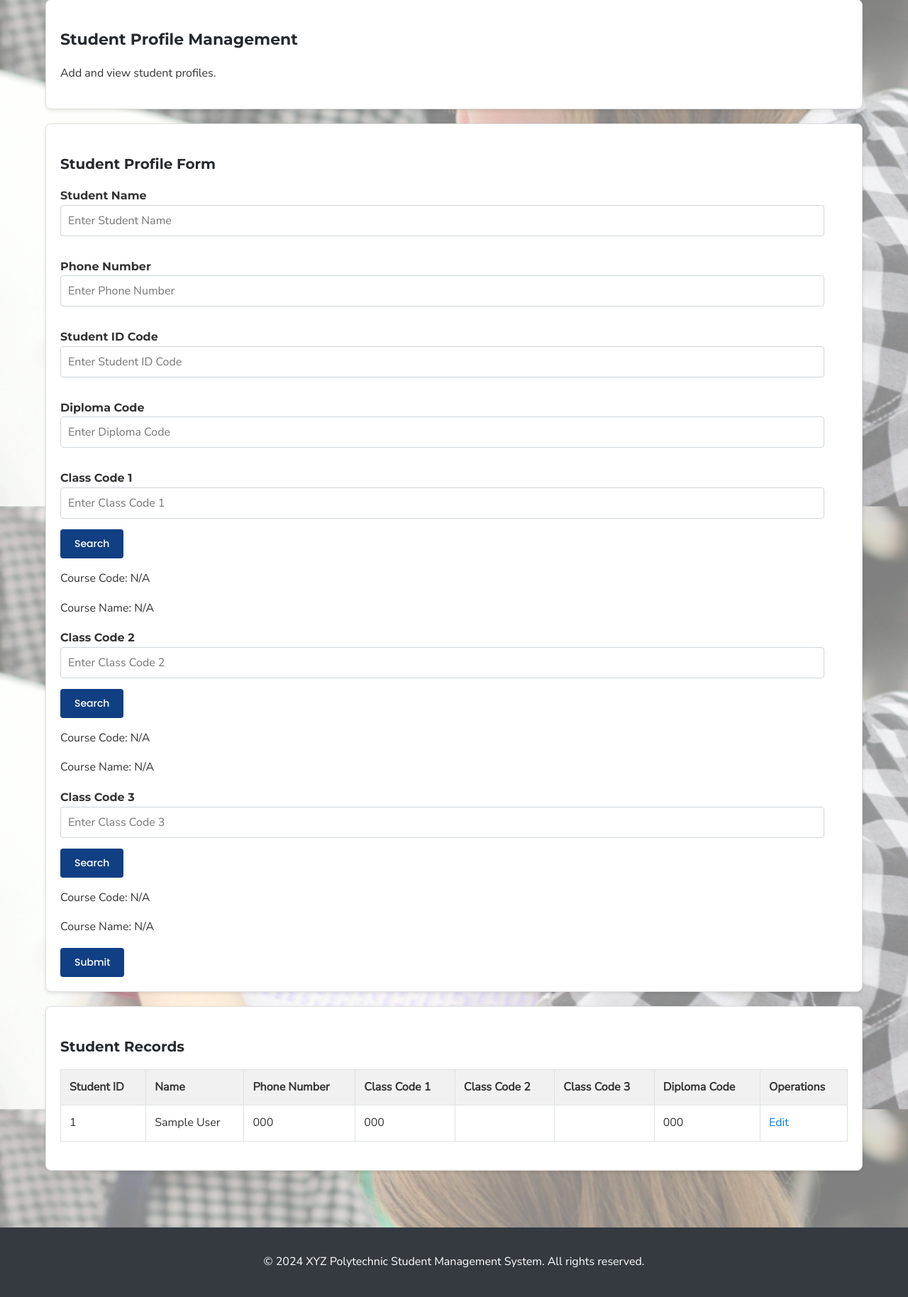
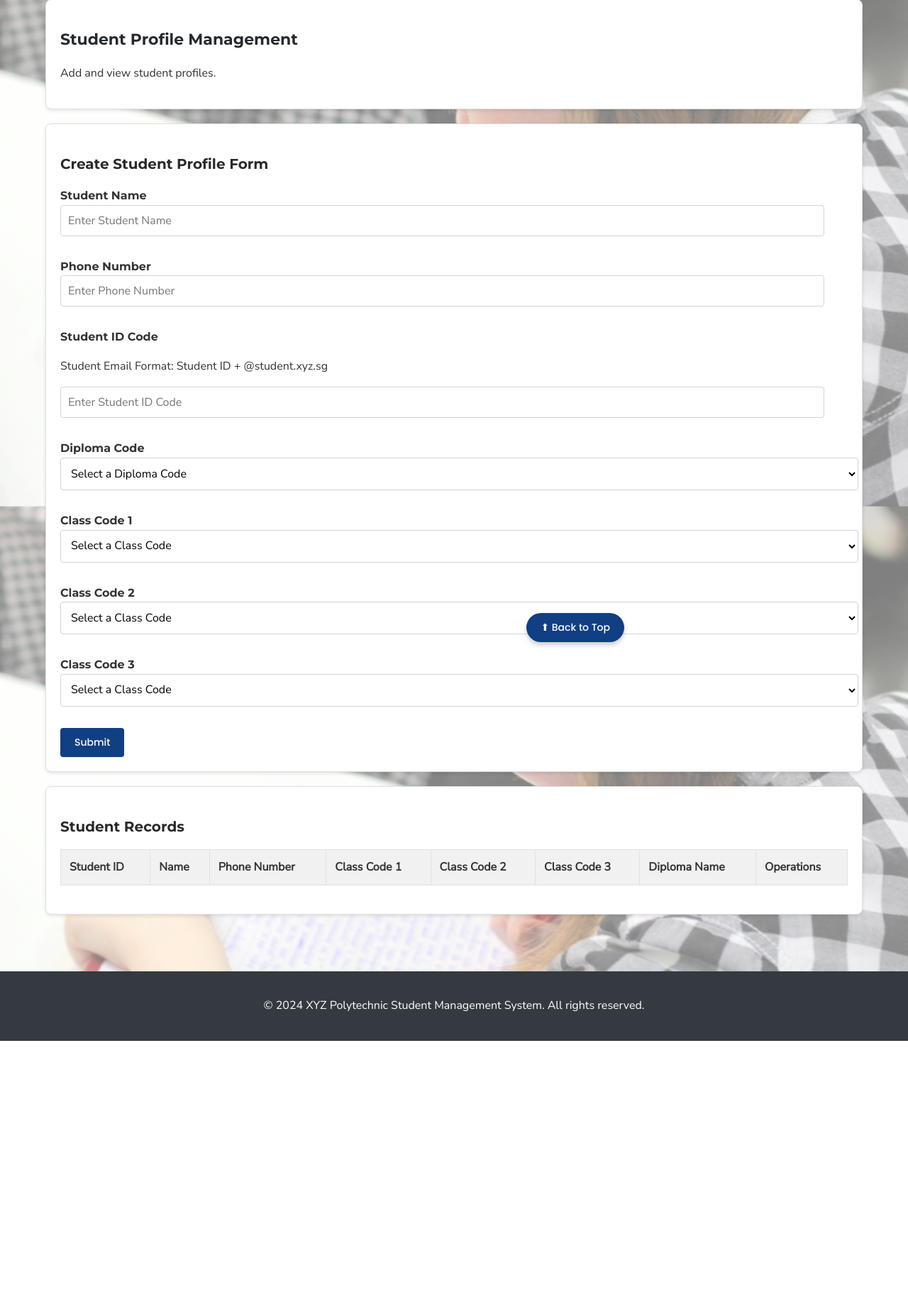
Before and after one commit to SWAP-G1/P02-Group1, a PHP site: page /faculty_create_stu_recordform.php in a window 1280 px wide. Shown: the part 136-1964 px from the top of the page at 71% size. After the commit the page ends 1603 px from the top, so only its background shows below. Run offline with PHP 8.4, Linux system fonts and the light colour scheme; the visitor is signed in with stand-in values (Sample User, id 1); tables that the repository leaves empty or names only in its code hold one stand-in row (values such as "Sample post"); lists and menus that the app fills with data are empty.

Commit message:
Update faculty_create_stu_recordform.php
diploma name and scroll to top button

```diff
--- a/faculty_create_stu_recordform.php
+++ b/faculty_create_stu_recordform.php
@@ -12,11 +12,24 @@ if (empty($_SESSION['csrf_token'])) {
 }
 // Check if the user is logged in and has the correct role
 if (!isset($_SESSION['session_role']) || $_SESSION['session_role'] != 2) {
-    // Redirect to login page if the user is not logged in or not an admin
+    // Redirect to login page if the user is not logged in or not a faculty
     header("Location: testlogin.php");
     exit();
 }
 $full_name = isset($_SESSION['session_full_name']) ? $_SESSION['session_full_name'] : "";
+$class_query = "SELECT class_code FROM class";
+$class_result = mysqli_query($con, $class_query);
+
+// Fetch all class codes into an array
+$class_codes = [];
+if ($class_result && mysqli_num_rows($class_result) > 0) {
+    while ($row = mysqli_fetch_assoc($class_result)) {
+        $class_codes[] = $row['class_code'];
+    }
+}
+$diploma_query = "SELECT diploma_code, diploma_name FROM diploma";
+$diploma_result = mysqli_query($con, $diploma_query);
+
 ?>
 <!DOCTYPE html>
 <html lang="en">
@@ -26,31 +39,7 @@ $full_name = isset($_SESSION['session_full_name']) ? $_SESSION['session_full_nam
     <title>Student Profile Management</title>
     <link rel="stylesheet" href="styles.css"> <!-- Link to your CSS file -->
     <link href="https://fonts.googleapis.com/css2?family=Montserrat:wght@700&family=Nunito+Sans:wght@400&family=Poppins:wght@500&display=swap" rel="stylesheet">
-    <script>
-        // Function to fetch course details for a given class code
-        async function fetchCourseDetails(inputId, courseCodeId, courseNameId) {
-            const classCode = document.getElementById(inputId).value;
-            if (!classCode) {
-                alert("Please enter a class code.");
-                return;
-            }
 
-            try {
-                const response = await fetch(`fetch_course_details.php?class_code=${classCode}`);
-                const data = await response.json();
-                if (data.error) {
-                    alert(data.error);
-                    document.getElementById(courseCodeId).textContent = "N/A";
-                    document.getElementById(courseNameId).textContent = "N/A";
-                } else {
-                    document.getElementById(courseCodeId).textContent = data.course_code;
-                    document.getElementById(courseNameId).textContent = data.course_name;
-                }
-            } catch (err) {
-                alert("Failed to fetch course details. Please try again.");
-            }
-        }
-    </script>
 </head>
 <body>
     <div class="navbar">
@@ -59,11 +48,10 @@ $full_name = isset($_SESSION['session_full_name']) ? $_SESSION['session_full_nam
             <h1>XYZ Polytechnic Management</h1>
         </div>
         <nav>
-            <a href="#">Home</a>
-            <a href="#">Logout</a>
+            <a href="faculty_dashboard.php">Home</a>
+            <a href="logout.php">Logout</a>
         </nav>
     </div>
-
     <div class="container">
         <div class="card">
             <h2>Student Profile Management</h2>
@@ -71,8 +59,8 @@ $full_name = isset($_SESSION['session_full_name']) ? $_SESSION['session_full_nam
         </div>
 
         <div class="card">
-            <h3>Student Profile Form</h3>
-            <form method="POST" action="create_stu_record.php">
+            <h3>Create Student Profile Form</h3>
+            <form method="POST" action="faculty_create_stu_record.php">
                 <div class="form-group">
                     <label class="label" for="student_name">Student Name</label>
                     <input type="text" name="student_name" placeholder="Enter Student Name" required>
@@ -83,36 +71,57 @@ $full_name = isset($_SESSION['session_full_name']) ? $_SESSION['session_full_nam
                 </div>
                 <div class="form-group">
                     <label class="label" for="student_id_code">Student ID Code</label>
+                    <p>Student Email Format: Student ID + @student.xyz.sg</p>
                     <input type="text" name="student_id_code" placeholder="Enter Student ID Code" maxlength="4" required>
                 </div>
                 <div class="form-group">
                 <label class="label" for="diploma_code">Diploma Code</label>
-                    <input type="text" name="diploma_code" placeholder="Enter Diploma Code" required>
+                <select name="diploma_code" required>
+                        <option value="" disabled selected>Select a Diploma Code</option>
+                        <?php
+                        if ($diploma_result && mysqli_num_rows($diploma_result) > 0) {
+                            while ($row = mysqli_fetch_assoc($diploma_result)) {
+                                echo "<option value='" . htmlspecialchars($row['diploma_code']) . "'>" . htmlspecialchars($row['diploma_name']) . "</option>";
+                            }
+                        }
+                        ?>
+                    </select>
                 </div>
                 <div class="form-group">
                 <label class="label" for="class_code_1">Class Code 1</label>
-                    <input type="text" id="class_code_1" name="class_code_1" placeholder="Enter Class Code 1" required>
-                    <button type="button" onclick="fetchCourseDetails('class_code_1', 'course_code_1', 'course_name_1')">Search</button>
-                    <p>Course Code: <span id="course_code_1">N/A</span></p>
-                    <p>Course Name: <span id="course_name_1">N/A</span></p>
+                <select name="class_code_1" required>
+                    <option value="" disabled selected>Select a Class Code</option>
+                    <?php
+                    foreach ($class_codes as $class_code) {
+                        echo "<option value='" . htmlspecialchars($class_code) . "'>" . htmlspecialchars($class_code) . "</option>";
+                    }
+                    ?>
+                </select>
                 </div>
 
-                <!-- Class Code 2 -->
                 <div class="form-group">
                 <label class="label" for="class_code_2">Class Code 2</label>
-                    <input type="text" id="class_code_2" name="class_code_2" placeholder="Enter Class Code 2">
-                    <button type="button" onclick="fetchCourseDetails('class_code_2', 'course_code_2', 'course_name_2')">Search</button>
-                    <p>Course Code: <span id="course_code_2">N/A</span></p>
-                    <p>Course Name: <span id="course_name_2">N/A</span></p>
+                <select name="class_code_2" required>
+                    <option value="" disabled selected>Select a Class Code</option>
+                    <?php
+                    foreach ($class_codes as $class_code) {
+                        echo "<option value='" . htmlspecialchars($class_code) . "'>" . htmlspecialchars($class_code) . "</option>";
+                    }
+                    ?>
+                </select>
                 </div>
 
                 <!-- Class Code 3 -->
                 <div class="form-group">
                 <label class="label" for="class_code_3">Class Code 3</label>
-                    <input type="text" id="class_code_3" name="class_code_3" placeholder="Enter Class Code 3">
-                    <button type="button" onclick="fetchCourseDetails('class_code_3', 'course_code_3', 'course_name_3')">Search</button>
-                    <p>Course Code: <span id="course_code_3">N/A</span></p>
-                    <p>Course Name: <span id="course_name_3">N/A</span></p>
+                <select name="class_code_3" required>
+                    <option value="" disabled selected>Select a Class Code</option>
+                    <?php
+                    foreach ($class_codes as $class_code) {
+                        echo "<option value='" . htmlspecialchars($class_code) . "'>" . htmlspecialchars($class_code) . "</option>";
+                    }
+                    ?>
+                </select>
                 </div>
                 <input type="hidden" name="csrf_token" value="<?php echo $_SESSION['csrf_token']; ?>">
                 <button type="submit">Submit</button>
@@ -121,29 +130,28 @@ $full_name = isset($_SESSION['session_full_name']) ? $_SESSION['session_full_nam
 
         <div class="card">
             <h3>Student Records</h3>
+            <button id="scrollToTop" class="button" onclick="scroll_to_top()">⬆ Back to Top</button>
+
             <?php
-// Establish a connection to the MySQL database
-$con = mysqli_connect("localhost", "admin", "admin", "xyz polytechnic");
-
-// Check if the connection failed
-if (!$con) {
-    die('Could not connect: ' . mysqli_connect_errno()); // Display an error message and terminate script
-}
 
 // Prepare the SQL query to fetch student details and their associated class codes
 $stmt = $con->prepare("
     SELECT
-        u.identification_code,       -- Fetch the unique ID  from user table
-        u.full_name,                 -- Fetch the full name from user table
-        u.phone_number,              -- Fetch the phone number from user table
-        s.class_code,                -- Fetch the class code from student table
-        s.diploma_code               -- Fetch the diploma code from user table
+        u.identification_code,
+        u.full_name,
+        u.phone_number,
+        s.class_code,
+        d.diploma_code,
+        d.diploma_name
     FROM
-        user u                       -- The 'user' table stores user information
+        user u
     JOIN
         student s ON u.identification_code = s.identification_code
-        -- Join 'user' and 'student' tables to combine student details with their class records
+    JOIN
+        diploma d ON s.diploma_code = d.diploma_code
 ");
+
+
 
 // Execute the prepared query
 $stmt->execute();
@@ -160,12 +168,13 @@ while ($row = $result->fetch_assoc()) {
 
     // Check if this student is already in the array
     if (!isset($students[$student_id])) {
-        // If not, initialize their record in the array to continue with processing
+        // Initialize their record in the array with all required fields
         $students[$student_id] = [
             'identification_code' => $row['identification_code'], // Store the student ID
             'full_name' => $row['full_name'],                     // Store the student's name
             'phone_number' => $row['phone_number'],               // Store the student's phone number
             'diploma_code' => $row['diploma_code'],               // Store the diploma code
+            'diploma_name' => $row['diploma_name'],               // Store the diploma name
             'class_code_1' => null,                               // Initialize the first class code as null
             'class_code_2' => null,                               // Initialize the second class code as null
             'class_code_3' => null,                               // Initialize the third class code as null
@@ -196,23 +205,29 @@ echo '<tr>
         <th>Class Code 1</th>
         <th>Class Code 2</th>
         <th>Class Code 3</th>
-        <th>Diploma Code</th>
+        <th>Diploma Name</th>
         <th colspan="2">Operations</th>
     </tr>';
 
 // Loop through each student record in the organized array
-foreach ($students as $student) {
+$stu_id_pattern = '/^\d{3}[A-Z]$/';
+
+foreach ($students as $student_id => $student) {
+    if (preg_match($stu_id_pattern, $student['identification_code'])) {
         echo '<tr>';
-    echo '<td>' . $student['identification_code'] . '</td>'; // Display the student ID
-    echo '<td>' . $student['full_name'] . '</td>';           // Display the student's name
-    echo '<td>' . $student['phone_number'] . '</td>';        // Display the student's phone number
-    echo '<td>' . $student['class_code_1'] . '</td>';        // Display the first class code
-    echo '<td>' . $student['class_code_2'] . '</td>';        // Display the second class code
-    echo '<td>' . $student['class_code_3'] . '</td>';        // Display the third class code
-    echo '<td>' . $student['diploma_code'] . '</td>';        // Display the diploma code
-    echo '<td> <a href="update_stu_recordform.php?student_id=' . $student['identification_code'] . '">Edit</a> </td>'; // Edit link
+        echo '<td>' . $student['identification_code'] . '</td>';
+        echo '<td>' . $student['full_name'] . '</td>';
+        echo '<td>' . $student['phone_number'] . '</td>';
+        echo '<td>' . $student['class_code_1'] . '</td>';
+        echo '<td>' . $student['class_code_2'] . '</td>';
+        echo '<td>' . $student['class_code_3'] . '</td>';
+        echo '<td>' . $student['diploma_name'] . '</td>'; // Display the diploma name
+        echo '<td> <a href="faculty_update_stu_recordform.php?student_id=' . $student['identification_code'] . '">Edit</a> </td>';
         echo '</tr>';
     }
+}
+
+
 
 // End the HTML table
 echo '</table>';
@@ -227,6 +242,17 @@ $con->close();
     <footer class="footer">
         <p>&copy; 2024 XYZ Polytechnic Student Management System. All rights reserved.</p>
     </footer>
+<script>
+    let  scrollToTopButton = document.getElementById("scrollToTop");
+
+    function scroll_to_top() {
+    window.scrollTo({
+        top: 0,         // Scroll to the top
+        behavior: 'smooth' // Enable smooth scrolling
+    });
+}
+</script>
 
 </body>
+
 </html>
```
Lines whose indentation alone changed are shown as unchanged.
